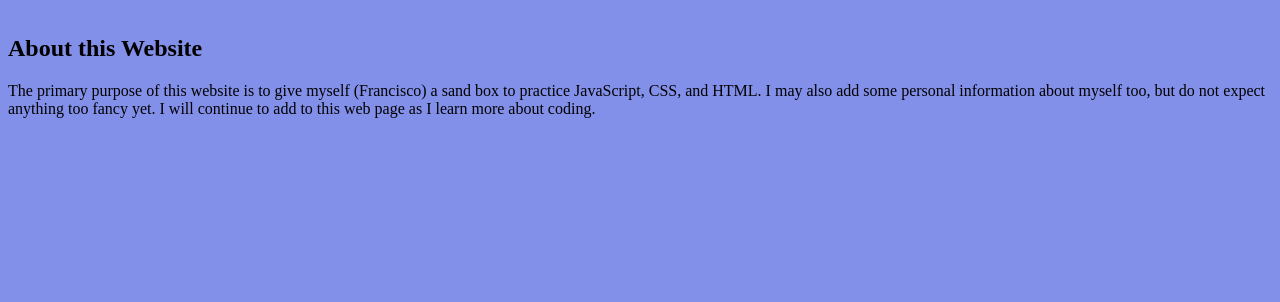
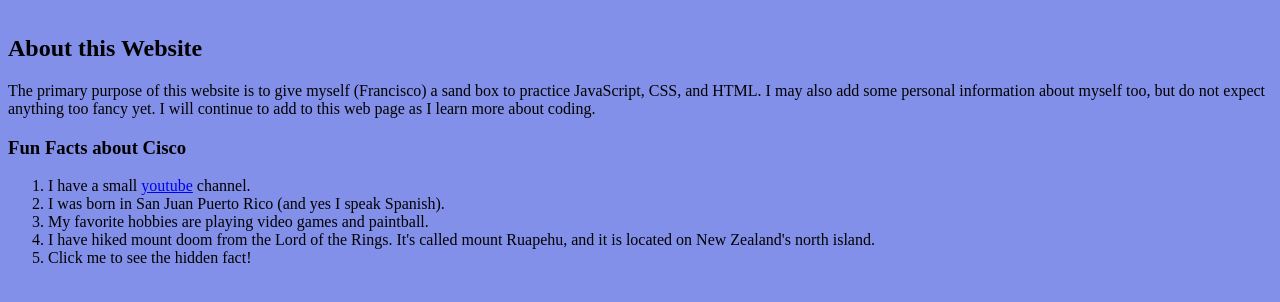
Before and after one commit to FranciscoNav/francisco-first-website, a plain HTML site: page index.html in a window 1280 px wide. Shown: the part 66-368 px from the top of the page. Drawn offline with Linux system fonts and the light colour scheme.

Commit message:
Added 5 fun facts using ol, also added link to youtube channel

```diff
--- a/index.html
+++ b/index.html
@@ -10,5 +10,13 @@
         <br>
         <h2>About this Website</h2>
         <script src="script.js"></script>
+        <h3>Fun Facts about Cisco</h3>
+        <ol>
+            <li>I have a small <a href="https://www.youtube.com/channel/UCnpftTa6Hi8PFKat6Gx_NVg"> youtube</a> channel.</li>
+            <li>I was born in San Juan Puerto Rico (and yes I speak Spanish).</li>
+            <li>My favorite hobbies are playing video games and paintball.</li>
+            <li>I have hiked mount doom from the Lord of the Rings. It's called mount Ruapehu, and it is located on New Zealand's north island.</li>
+            <li id ="hiddenFact"> Click me to see the hidden fact! </li>
+        </ol>
     </body>
 </html>
--- a/script.js
+++ b/script.js
@@ -1,4 +1,13 @@
+
+/*This code below is to add content to the “about” paragraph*/
 const p1 = document.createElement('p1');
 p1.textContent = 'The primary purpose of this website is to give myself (Francisco) a sand box to practice JavaScript, CSS, and HTML. I may also add some personal information about myself too, but do not expect anything too fancy yet. I will continue to add to this web page as I learn more about coding. ';
 document.querySelector('body').appendChild(p1);
 p1.id = "javaContent"
+
+
+/*The code below reveals a secreact fact , by using a click alert....Currently, not working and IDK why */
+const input = document.getElementById('hiddenFact');
+input.addEventListener('click', function() {
+  alert('I was clicked!');
+});
```
